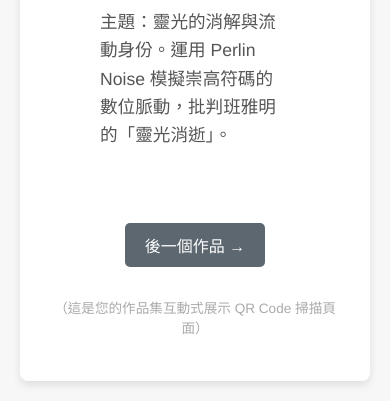
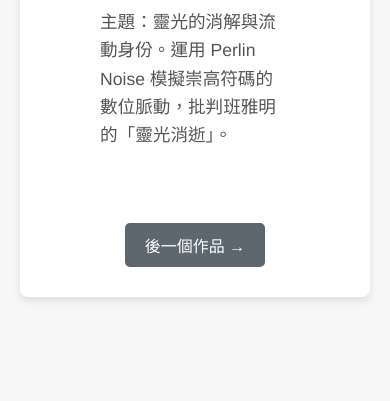
Before and after one commit to Doreen1113/generative-art-portfolio, a plain HTML site: page index.html in a window 390 px wide. Shown: the part 586-987 px from the top of the page. After the commit the page ends 903 px from the top, so only its background shows below. Drawn offline with Linux system fonts and the light colour scheme.

```diff
--- a/index.html
+++ b/index.html
@@ -122,7 +122,6 @@
             <button id="next-button" onclick="navigate(1)">後一個作品 →</button>
         </div>
 
-        <p style="margin-top: 30px; font-size: 0.85em; color: #aaa;">（這是您的作品集互動式展示 QR Code 掃描頁面）</p>
     </div>
 
     <script>
```
